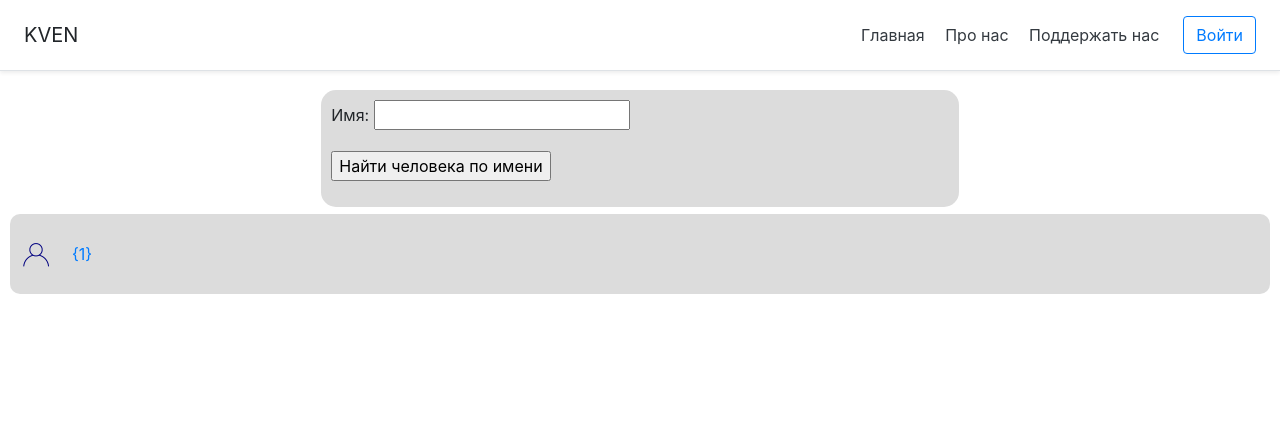
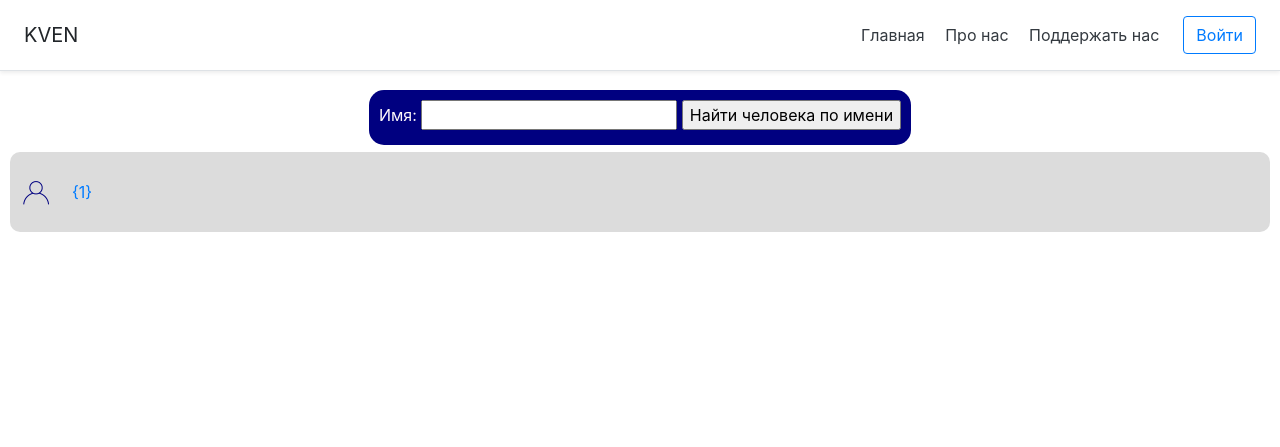
Before and after one commit to EliseyAg/kven-server, a Flask app: page /friendslist in a window 1280 px wide. Shown: the top 447 px of the page. Run offline with Flask 3, Linux system fonts and the light colour scheme; a user stored in the database is signed in; some libraries are stand-ins or nearby versions.

Commit message:
friendslist.html added new_friend_bubble styles

```diff
--- a/static/css/styles.css
+++ b/static/css/styles.css
@@ -300,12 +300,15 @@ icon {
 
 .new_friend_search__bubble {
     display: flex;
-    min-width: 50%;
     padding: 10px;
     border-radius: 15px;
-    background-color: #DCDCDC;
+    background-color: #000080;
     align-items: center;
     justify-content: flex-center;
+}
+
+.new_friend_search__bubble span {
+    color: #FFFAFA;
 }
 
 .friends_list_body {
--- a/templates/friendslist.html
+++ b/templates/friendslist.html
@@ -11,8 +11,8 @@
         <div class="universal_spacer"></div>
         <div class="new_friend_search__bubble">
             <form action="/friendslist" method="POST" class="form-contact">
-                <p><label>Имя: </label> <input type="text" name="username" value="" requered></p>
-                <p><input type="submit" value="Найти человека по имени"></p>
+                <span><label>Имя: </label> <input type="text" name="username" value="" requered></span>
+                <span><input type="submit" value="Найти человека по имени"></span>
             </form>
         </div>
         <div class="universal_spacer"></div>
```
